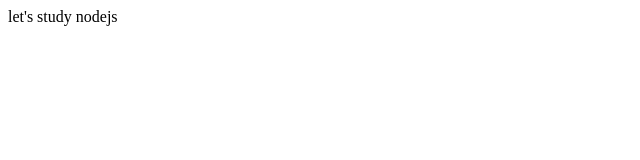
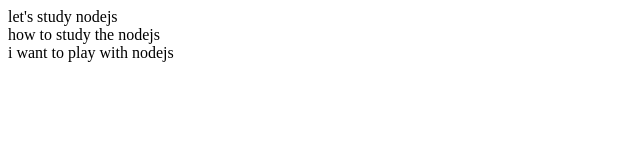
Before and after one commit to speedjung/speedjungnodejs, a plain HTML site: page index.html in a window 1280 px wide. Shown: the whole page, without its empty margins (0-640 px from the left). Drawn offline with Linux system fonts and the light colour scheme.

Commit message:
두번째 수정파일입니다. 한글인데 다깨지네요

```diff
--- a/index.html
+++ b/index.html
@@ -4,6 +4,9 @@
 	<title>first html with javascript</title>
 </head>
 <body>
-let's study nodejs
+let's study nodejs <br>
+how to  study the nodejs <br>
+i want to play with nodejs
+
 </body>
 </html>
```
